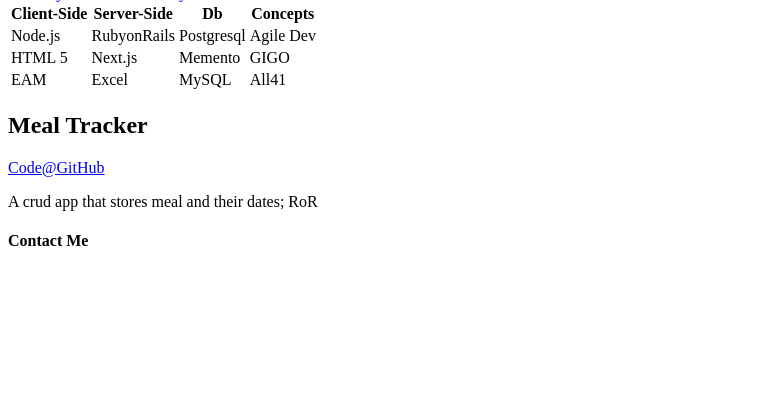
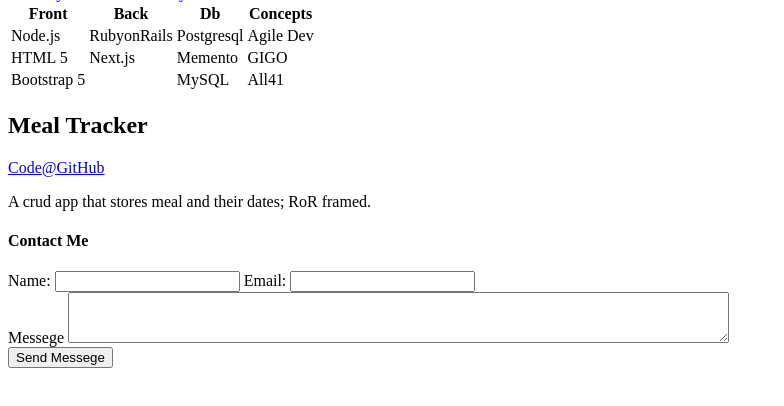
Before and after one commit to Deltafive-Piya/w2d1_html, a plain HTML site: page personalPortfolio/personalPortfolio.html in a window 1280 px wide. Shown: the part 306-712 px from the top of the page, without its empty margins (0-784 px from the left). Drawn offline with Linux system fonts and the light colour scheme.

Commit message:
completedportfolio-markuponly

```diff
--- a/personalPortfolio/personalPortfolio.html
+++ b/personalPortfolio/personalPortfolio.html
@@ -21,8 +21,8 @@
     <div>
         <table>
             <tr>
-                <th>Client-Side</th>
-                <th>Server-Side</th>
+                <th>Front</th>
+                <th>Back</th>
                 <th>Db</th>
                 <th>Concepts</th>
             </tr>
@@ -39,8 +39,8 @@
                 <td>GIGO</td>
             </tr>
             <tr>
-                <td>EAM</td>
-                <td>Excel</td>
+                <td>Bootstrap 5</td>
+                <td></td>
                 <td>MySQL</td>
                 <td>All41</td>
             </tr>
@@ -49,9 +49,20 @@
         <h2>Meal Tracker</h2>
         <a href="https://github.com/Deltafive-Piya/MealTracker">Code@GitHub</a>
             <p>
-                A crud app that stores meal and their dates; RoR
+                A crud app that stores meal and their dates; RoR framed.
             </p>
         <h4>Contact Me</h4>
+        <div>
+            <label for="name">Name: </label>
+            <input type="text" name="name">
+            <label for="eMail">Email: </label>
+            <input type="text" name="eMail">
+        </div>
+        <div>
+            <label for="messege">Messege</label>
+            <textarea name="messege" cols="80" rows="3"></textarea>
+        </div>
+        <button type="button" name="messegeButton">Send Messege</button>
 
     <!-- <a href="https://www.freepnglogos.com/pics/email-logo-png" title="Image from freepnglogos.com"><img src="https://www.freepnglogos.com/uploads/black-email-logo-png-0.png" width="200" alt="black email logo png" /></a> -->
 </body>
```
